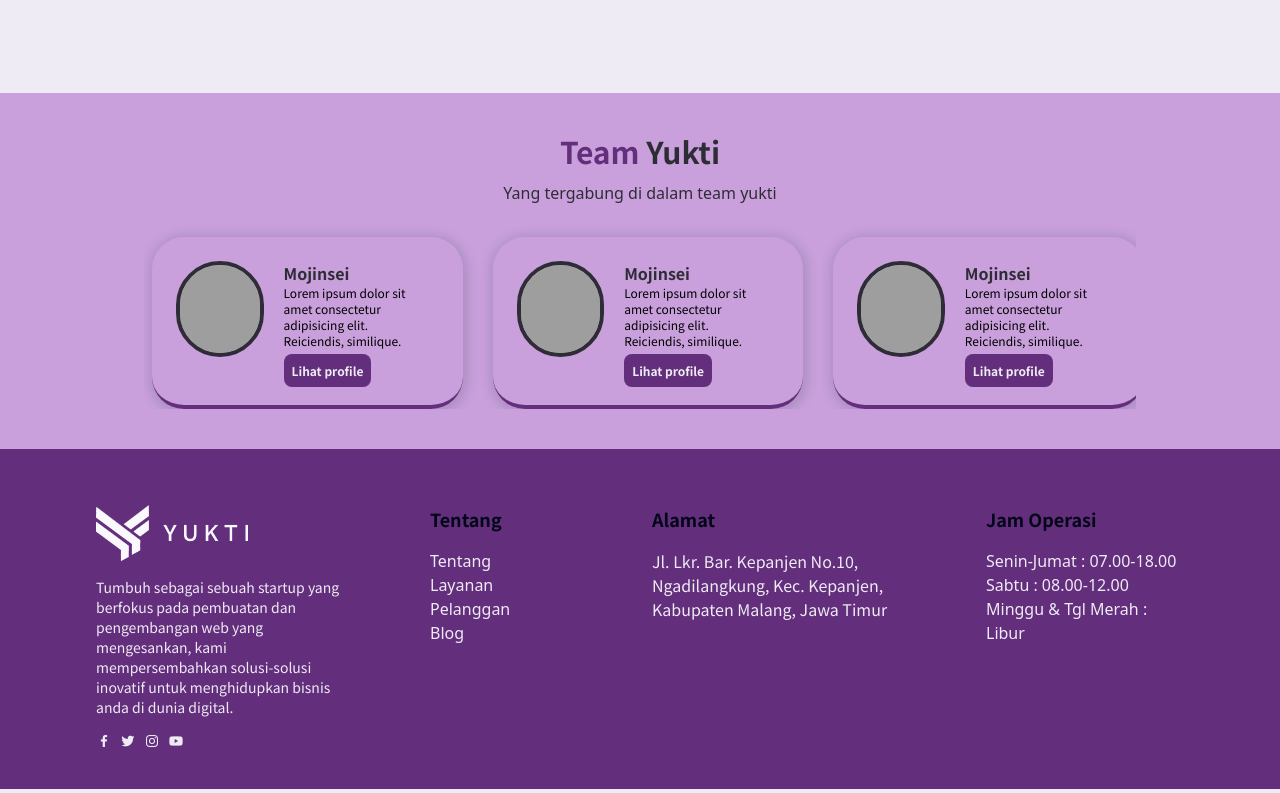
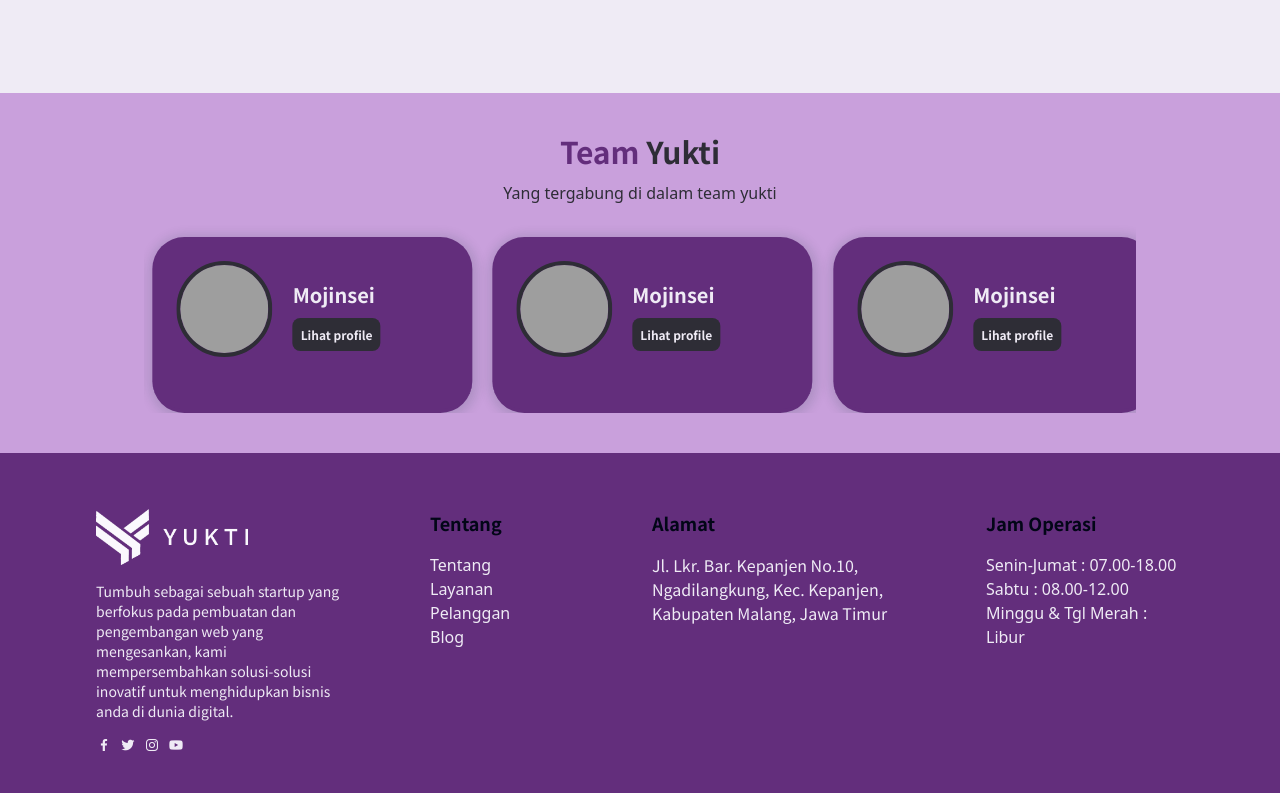
Before and after one commit to ilessall/Yukti, a website: page public/index.html in a window 1280 px wide. Shown: the part 4068-4861 px from the top of the page. Drawn offline with nearby package versions, Linux system fonts and the light colour scheme; grey boxes are pictures that could not be loaded.

Commit message:
update malam

```diff
--- a/js/script.js
+++ b/js/script.js
@@ -42,3 +42,25 @@
     },
   }
 });
+
+var swiperAutoPlay = new Swiper('.mySwiperAutoPlay', {
+  slidesPerView: 1,
+  spaceBetween: 10,
+  loop: true,
+  autoplay: {
+    delay: 2000,
+    disableOnInteraction: false,
+  },
+  breakpoints: {
+    // ketika layar lebar >= 640px
+    640: {
+      slidesPerView: 2,
+      spaceBetween: 10,
+    },
+    // ketika layar lebar >= 1024px
+    1024: {
+      slidesPerView: 3,
+      spaceBetween: 30,
+    },
+  }
+});
--- a/public/index.html
+++ b/public/index.html
@@ -434,18 +434,18 @@
                 </div>
             </div>
                  <!-- Swiper -->
-                 <div class="swiper mySwiper">
-                    <div class="swiper-wrapper px-2 pt-8 gap-3 sm:gap-0">
+                 <div class="swiper mySwiperAutoPlay">
+                    <div class="swiper-wrapper px-2 pt-8 sm:gap-16  xl:gap-0">
                         <!-- Slide 1 -->
-                        <div class="swiper-slide ">
-                            <div class="p-6  flex flex-wrap font-nunito custom-box-shadow rounded-8xl border-b-4 border-darkPurple ">
-                                <div class="overflow-hidden lg:w-1/3 ">
-                                    <img src="../img/mojin.png" alt="" class="w-full h-24 object-cover rounded-full border-4 border-txt">
+                        <div class="swiper-slide">
+                            <div class="h-44 sm:w-80 p-6  bg-darkPurple flex flex-wrap font-nunito custom-box-shadow rounded-8xl border-b-4 border-darkPurple ">
+                                <div class="overflow-hidden">
+                                    <img src="../img/mojin.png" alt="" class="w-24 h-24 rounded-full object-cover border-4 border-txt">
                                 </div>
-                                <div class="lg:w-2/3 px-5">
-                                    <h3 class="text-base text-txt font-semibold ">Mojinsei</h3>
-                                    <p class="text-xs pb-2">Lorem ipsum dolor sit amet consectetur adipisicing elit. Reiciendis, similique.</p>
-                                    <a href="#" class="font-nunito font-bold text-xs text-lightPurple bg-darkPurple hover:bg-txt p-2 rounded-lg hover:opacity-95">Lihat profile</a>
+                                <div class=" w-1/2 px-5">
+                                    <h3 class="text-xl text-lightPurple font-semibold mt-5 pb-3">Mojinsei</h3>
+
+                                    <a href="#" class="font-nunito font-bold text-xs text-lightPurple bg-txt hover:bg-opacity-95 p-2 rounded-lg hover:opacity-95">Lihat profile</a>
                                 </div>
                             </div>
                         </div>
@@ -454,42 +454,44 @@
 
                         <!-- Slide 2 -->
                         <div class="swiper-slide">
-                            <div class="p-6  flex flex-wrap font-nunito custom-box-shadow rounded-8xl border-b-4 border-darkPurple ">
-                                <div class="overflow-hidden lg:w-1/3 ">
-                                    <img src="../img/mojin.png" alt="" class="w-full h-24 object-cover rounded-full border-4 border-txt">
+                            <div class="h-44 sm:w-80 p-6  bg-darkPurple flex flex-wrap font-nunito custom-box-shadow rounded-8xl border-b-4 border-darkPurple ">
+                                <div class="overflow-hidden">
+                                    <img src="../img/mojin.png" alt="" class="w-24 h-24 rounded-full object-cover border-4 border-txt">
                                 </div>
-                                <div class="lg:w-2/3 px-5">
-                                    <h3 class="text-base text-txt font-semibold ">Mojinsei</h3>
-                                    <p class="text-xs pb-2">Lorem ipsum dolor sit amet consectetur adipisicing elit. Reiciendis, similique.</p>
-                                    <a href="#" class="font-nunito font-bold text-xs text-lightPurple bg-darkPurple hover:bg-txt p-2 rounded-lg hover:opacity-95">Lihat profile</a>
+                                <div class=" w-1/2 px-5">
+                                    <h3 class="text-xl text-lightPurple font-semibold mt-5 pb-3">Mojinsei</h3>
+
+                                    <a href="#" class="font-nunito font-bold text-xs text-lightPurple bg-txt hover:bg-opacity-95 p-2 rounded-lg hover:opacity-95">Lihat profile</a>
                                 </div>
                             </div>
                         </div>
 
                         <!-- Slide 3 -->
                         <div class="swiper-slide">
-                            <div class="p-6  flex flex-wrap font-nunito custom-box-shadow rounded-8xl border-b-4 border-darkPurple ">
-                                <div class="overflow-hidden lg:w-1/3 ">
-                                    <img src="../img/mojin.png" alt="" class="w-full h-24 object-cover rounded-full border-4 border-txt">
+                            <div class="h-44 sm:w-80 p-6  bg-darkPurple flex flex-wrap font-nunito custom-box-shadow rounded-8xl border-b-4 border-darkPurple ">
+                                <div class="overflow-hidden">
+                                    <img src="../img/mojin.png" alt="" class="w-24 h-24 rounded-full object-cover border-4 border-txt">
                                 </div>
-                                <div class="lg:w-2/3 px-5">
-                                    <h3 class="text-base text-txt font-semibold ">Mojinsei</h3>
-                                    <p class="text-xs pb-2">Lorem ipsum dolor sit amet consectetur adipisicing elit. Reiciendis, similique.</p>
-                                    <a href="#" class="font-nunito font-bold text-xs text-lightPurple bg-darkPurple hover:bg-txt p-2 rounded-lg hover:opacity-95">Lihat profile</a>
+                                <div class=" w-1/2 px-5">
+                                    <h3 class="text-xl text-lightPurple font-semibold mt-5 pb-3">Mojinsei</h3>
+
+                                    <a href="#" class="font-nunito font-bold text-xs text-lightPurple bg-txt hover:bg-opacity-95 p-2 rounded-lg hover:opacity-95">Lihat profile</a>
                                 </div>
                             </div>
                         </div>
 
+
+
                         <!-- Slide 4 -->
                         <div class="swiper-slide">
-                            <div class="p-6  flex flex-wrap font-nunito custom-box-shadow rounded-8xl border-b-4 border-darkPurple ">
-                                <div class="overflow-hidden lg:w-1/3 ">
-                                    <img src="../img/mojin.png" alt="" class="w-full h-24 object-cover rounded-full border-4 border-txt">
+                            <div class="h-44 sm:w-80 p-6  bg-darkPurple flex flex-wrap font-nunito custom-box-shadow rounded-8xl border-b-4 border-darkPurple ">
+                                <div class="overflow-hidden">
+                                    <img src="../img/mojin.png" alt="" class="w-24 h-24 rounded-full object-cover border-4 border-txt">
                                 </div>
-                                <div class="lg:w-2/3 px-5">
-                                    <h3 class="text-base text-txt font-semibold ">Mojinsei</h3>
-                                    <p class="text-xs pb-2">Lorem ipsum dolor sit amet consectetur adipisicing elit. Reiciendis, similique.</p>
-                                    <a href="#" class="font-nunito font-bold text-xs text-lightPurple bg-darkPurple hover:bg-txt p-2 rounded-lg hover:opacity-95">Lihat profile</a>
+                                <div class=" w-1/2 px-5">
+                                    <h3 class="text-xl text-lightPurple font-semibold mt-5 pb-3">Mojinsei</h3>
+
+                                    <a href="#" class="font-nunito font-bold text-xs text-lightPurple bg-txt hover:bg-opacity-95 p-2 rounded-lg hover:opacity-95">Lihat profile</a>
                                 </div>
                             </div>
                         </div>
```
Also changed, not shown: public/css/style.css.
